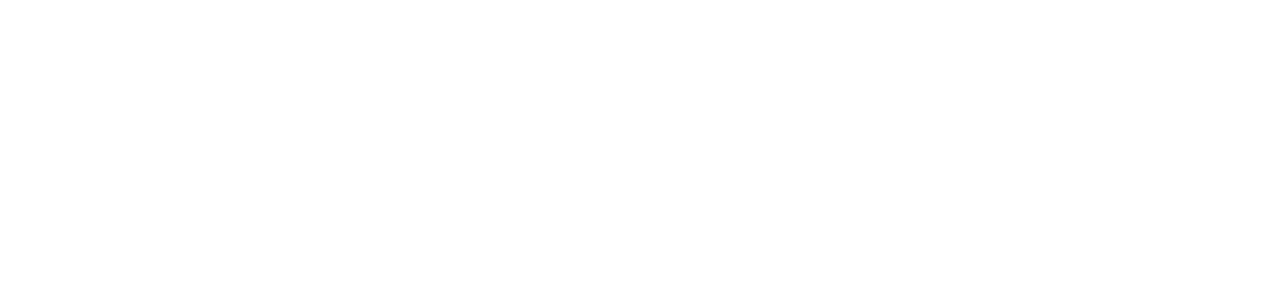
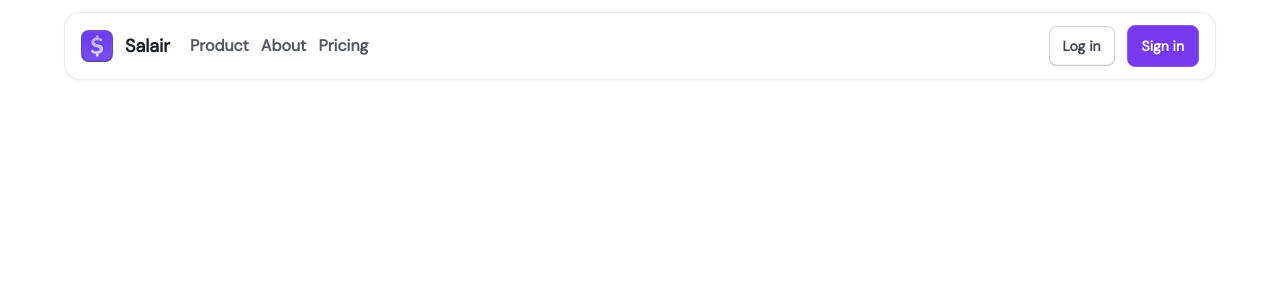
Before and after one commit to Fan2Shrek/salair, a Nuxt app in the folder frontend/: page / in a window 1280 px wide. Shown: the top 300 px of the page. Built offline with nearby package versions, Linux system fonts and the light colour scheme.

Commit message:
feat(frontend:header): add header component with navigation and authentication buttons

```diff
--- /dev/null
+++ b/frontend/components/organisms/landing/UHeader.vue
@@ -0,0 +1,32 @@
+<script setup lang="ts">
+    const authStore = useAuthStore();
+</script>
+
+<template>
+    <div class="fixed top-3 w-full">
+            <header
+                class="max-w-6xl w-full mx-auto rounded-2xl border border-secondary-alt px-4 py-3 flex items-center bg-primary shadow-xs"
+            >
+                <div class="flex-grow flex items-center gap-5">
+                    <div class="flex items-center gap-3">
+                        <ULogo class="size-8" />
+                        <p class="text-primary font-semibold text-lg">Salair</p>
+                    </div>
+                    <nav>
+                        <ul class="flex items-center gap-3">
+                            <li><ULink to="#" variant="secondary">Product</ULink></li>
+                            <li><ULink to="#" variant="secondary">About</ULink></li>
+                            <li><ULink to="#" variant="secondary">Pricing</ULink></li>
+                        </ul>
+                    </nav>
+                </div>
+                <div v-if="!authStore.isAuthenticated" class="flex items-center gap-3">
+                    <UButton variant="secondary" @click="navigateTo('/login')">Log in</UButton>
+                    <UButton>Sign in</UButton>
+                </div>
+                <div v-else class="flex items-center gap-3">
+                    <LogoutButton />
+                </div>
+            </header>
+        </div>
+</template>
--- a/frontend/pages/index.vue
+++ b/frontend/pages/index.vue
@@ -1,3 +1,5 @@
 <template>
-    <div></div>
+    <main class="w-full h-full">
+        <UHeader />
+    </main>
 </template>
```
